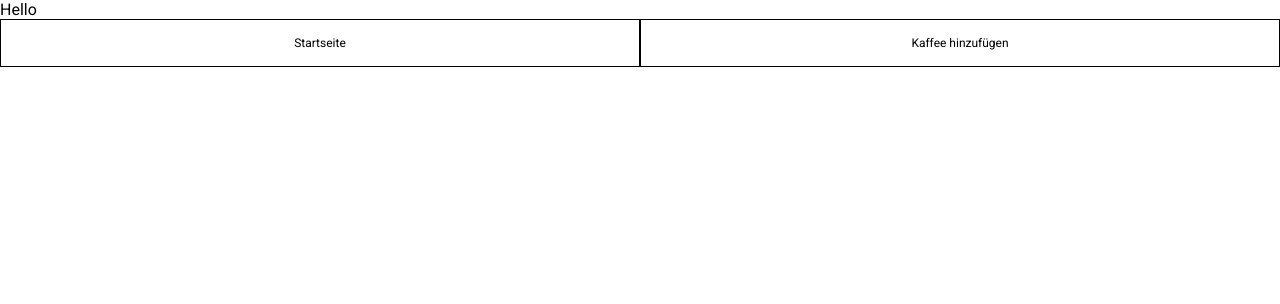
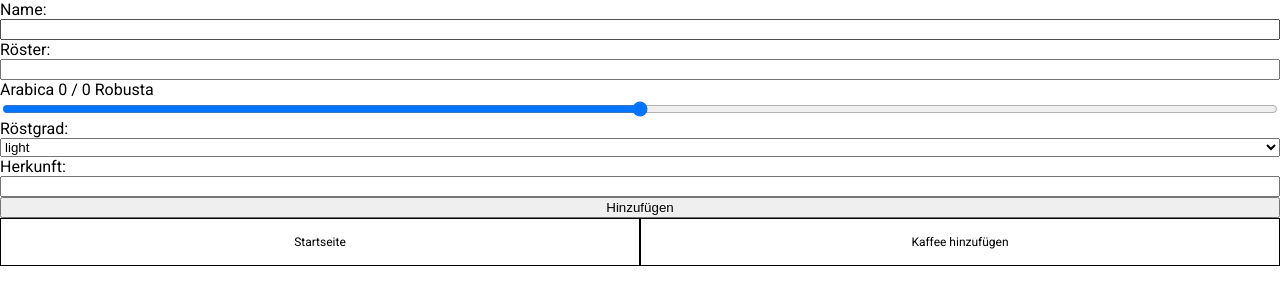
Before and after one commit to florianblaschke/capstone-project-beanerd, a Next.js app: page /addroast in a window 1280 px wide. Shown: the top 304 px of the page. Built offline with nearby package versions, Linux system fonts and the light colour scheme.

Commit message:
POST works

```diff
--- /dev/null
+++ b/components/Form/index.js
@@ -0,0 +1,50 @@
+import { styled } from "styled-components";
+import { useState } from "react";
+
+export default function Form({ onSubmit }) {
+  const [arabica, setArabica] = useState(0);
+  const [robusta, setRobusta] = useState(0);
+
+  function showRatio(event) {
+    let ara = event.target.value;
+    let rob = 100 - ara;
+
+    setArabica(ara);
+    setRobusta(rob);
+  }
+
+  return (
+    <StyForm onSubmit={onSubmit}>
+      <label htmlFor="name">Name:</label>
+      <input type="text" min="0" max="24" id="name" name="name" />
+      <label htmlFor="roaster">Röster:</label>
+      <input type="text" min="1" max="32" id="roaster" name="roaster" />
+      <label htmlFor="arabica">
+        Arabica {arabica} / {robusta} Robusta
+      </label>
+      <input
+        onChange={showRatio}
+        type="range"
+        min="0"
+        max="100"
+        step="5"
+        id="arabica"
+        name="arabica"
+      />
+      <label htmlFor="level">Röstgrad:</label>
+      <select id="level" name="level">
+        <option value="light">light</option>
+        <option value="medium">medium</option>
+        <option value="dark">dark</option>
+      </select>
+      <label htmlFor="provenance">Herkunft:</label>
+      <input type="text" id="provenance" name="provenance" />
+      <button>Hinzufügen</button>
+    </StyForm>
+  );
+}
+
+const StyForm = styled.form`
+  display: flex;
+  flex-flow: column wrap;
+`;
--- a/components/Layout/index.js
+++ b/components/Layout/index.js
@@ -1,17 +1,10 @@
 import Navigation from "./navigation";
-import { Roboto } from "next/font/google";
 
-const roboto = Roboto({
-  subsets: ["latin"],
-  weight: ["100", "300", "400", "500", "700"],
-  fallback: ["system-ui"],
-});
-
-export default function Layout({ children }) {
+export default function Layout({ children, className }) {
   return (
     <>
-      <main className={roboto.className}>{children}</main>
-      <Navigation className={roboto.className} />
+      <main className={className}>{children}</main>
+      <Navigation className={className} />
     </>
   );
 }
--- a/pages/_app.js
+++ b/pages/_app.js
@@ -1,6 +1,13 @@
 import GlobalStyle from "@/styles";
 import Head from "next/head";
 import Layout from "@/components/Layout";
+import { Roboto } from "next/font/google";
+
+const roboto = Roboto({
+  subsets: ["latin"],
+  weight: ["100", "300", "400", "500", "700"],
+  fallback: ["system-ui"],
+});
 
 export default function App({ Component, pageProps }) {
   return (
@@ -9,7 +16,7 @@ export default function App({ Component, pageProps }) {
       <Head>
         <title>Beanerd</title>
       </Head>
-      <Layout>
+      <Layout className={roboto.className}>
         <Component {...pageProps} />
       </Layout>
     </>
--- a/pages/addroast.js
+++ b/pages/addroast.js
@@ -1,3 +1,29 @@
+import Form from "@/components/Form";
+import { useRouter } from "next/router";
+
 export default function AddRoast() {
-  return <>Hello</>;
+  const router = useRouter();
+
+  async function addRoast(event) {
+    event.preventDefault();
+    const formData = new FormData(event.target);
+    const data = Object.fromEntries(formData);
+
+    data.arabica = Number(data.arabica);
+    data.robusta = 100 - data.arabica;
+
+    const res = await fetch("api/roasts", {
+      method: "POST",
+      headers: { "Content-Type": "application/json" },
+      body: JSON.stringify(data),
+    });
+    console.log(res);
+    if (res.status === 400) {
+      alert("This coffee already exists");
+    }
+    if (res.ok) {
+      router.push("/");
+    }
+  }
+  return <Form onSubmit={addRoast} />;
 }
--- a/pages/api/roasts/index.js
+++ b/pages/api/roasts/index.js
@@ -15,4 +15,20 @@ export default async function handler(req, res) {
 
     return res.status(200).json(allRoasts);
   }
+
+  if (req.method === "POST") {
+    const newRoast = req.body;
+
+    const existingRoast = await Roast.findOne(newRoast);
+
+    if (existingRoast) {
+      return res.status(400).json({ error: "Roast already exists" });
+    }
+    try {
+      await Roast.create(newRoast);
+      return res.status(201).json({ message: "New roast created" });
+    } catch (error) {
+      return res.status(418).json({ error: error.message });
+    }
+  }
 }
```
Also changed, not shown: 1 other file (tests, documents, lock files or other folders).
